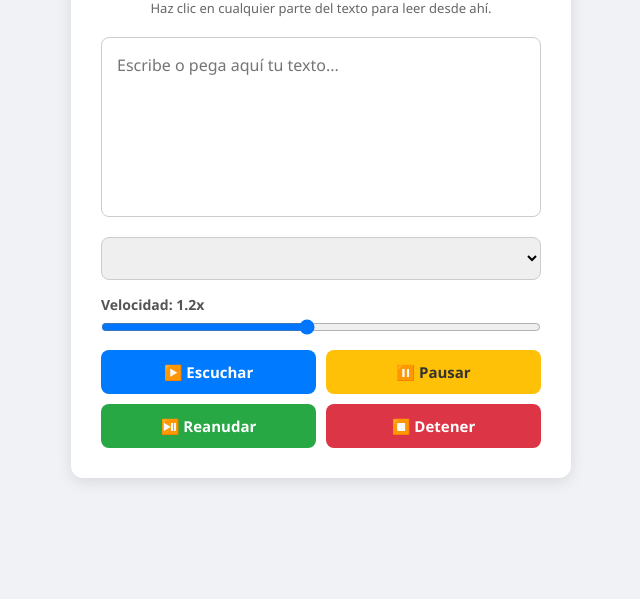
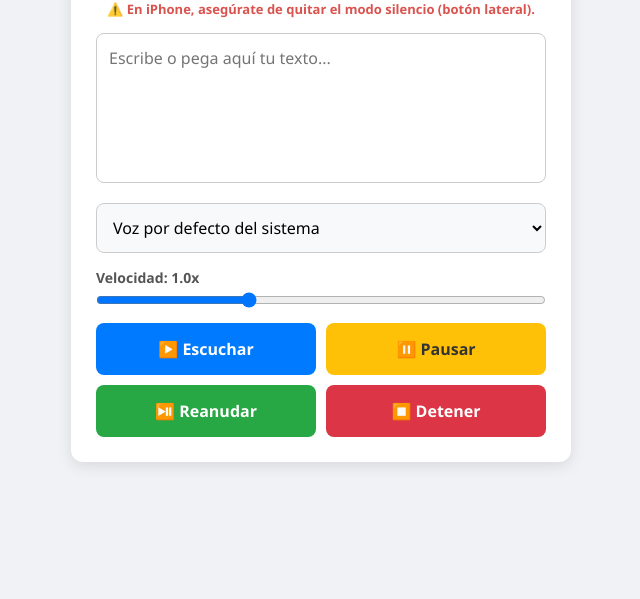
Before and after one commit to rubsrueda/LECTOR, a plain HTML site: page index.html in a window 1280 px wide. Shown: the part 201-800 px from the top of the page, without its empty margins (319-959 px from the left). Drawn offline with Linux system fonts and the light colour scheme.

Commit message:
Update index.html
optimización para teléfonos

```diff
--- a/index.html
+++ b/index.html
@@ -3,141 +3,45 @@
 <head>
     <meta charset="UTF-8">
     <meta name="viewport" content="width=device-width, initial-scale=1.0">
-    <title>Lector de Texto a Voz Avanzado</title>
+    <title>Lector de Texto a Voz (Versión Móvil)</title>
     <style>
-        * {
-            box-sizing: border-box;
-            margin: 0;
-            padding: 0;
-            font-family: 'Segoe UI', Tahoma, Geneva, Verdana, sans-serif;
-        }
-
-        body {
-            background-color: #f0f2f5;
-            display: flex;
-            justify-content: center;
-            align-items: center;
-            min-height: 100vh;
-            padding: 20px;
-        }
-
-        .container {
-            background-color: white;
-            padding: 30px;
-            border-radius: 12px;
-            box-shadow: 0 4px 15px rgba(0, 0, 0, 0.1);
-            width: 100%;
-            max-width: 500px;
-            text-align: center;
-        }
-
-        h1 {
-            color: #333;
-            margin-bottom: 5px;
-        }
-
-        .instruccion {
-            color: #666;
-            font-size: 13px;
-            margin-bottom: 20px;
-        }
-
-        textarea {
-            width: 100%;
-            height: 180px;
-            padding: 15px;
-            border: 1px solid #ccc;
-            border-radius: 8px;
-            font-size: 16px;
-            resize: none;
-            margin-bottom: 15px;
-            line-height: 1.5;
-        }
-
-        textarea:focus {
-            outline: none;
-            border-color: #007bff;
-            box-shadow: 0 0 5px rgba(0, 123, 255, 0.3);
-        }
-
-        .controls {
-            display: flex;
-            flex-direction: column;
-            gap: 15px;
-        }
-
-        select {
-            padding: 10px;
-            border-radius: 8px;
-            border: 1px solid #ccc;
-            font-size: 14px;
-            cursor: pointer;
-        }
-
-        .slider-container {
-            display: flex;
-            flex-direction: column;
-            text-align: left;
-            gap: 5px;
-        }
-
-        .slider-container label {
-            font-size: 14px;
-            font-weight: bold;
-            color: #555;
-        }
-
-        input[type="range"] {
-            width: 100%;
-            cursor: pointer;
-        }
-
-        /* Nuevos estilos para los botones en cuadrícula */
-        .botones-reproduccion {
-            display: grid;
-            grid-template-columns: 1fr 1fr;
-            gap: 10px;
-        }
-
-        button {
-            color: white;
-            border: none;
-            padding: 12px;
-            border-radius: 8px;
-            font-size: 15px;
-            font-weight: bold;
-            cursor: pointer;
-            transition: opacity 0.3s, transform 0.1s;
-        }
-
-        button:hover { opacity: 0.9; }
+        * { box-sizing: border-box; margin: 0; padding: 0; font-family: 'Segoe UI', sans-serif; }
+        body { background-color: #f0f2f5; display: flex; justify-content: center; align-items: center; min-height: 100vh; padding: 15px; }
+        .container { background-color: white; padding: 25px; border-radius: 12px; box-shadow: 0 4px 15px rgba(0,0,0,0.1); width: 100%; max-width: 500px; text-align: center; }
+        h1 { color: #333; font-size: 24px; margin-bottom: 5px; }
+        .instruccion { color: #d9534f; font-weight: bold; font-size: 13px; margin-bottom: 15px; }
+        textarea { width: 100%; height: 150px; padding: 12px; border: 1px solid #ccc; border-radius: 8px; font-size: 16px; resize: none; margin-bottom: 15px; line-height: 1.5; }
+        .controls { display: flex; flex-direction: column; gap: 15px; }
+        select { padding: 12px; border-radius: 8px; border: 1px solid #ccc; font-size: 16px; background-color: #f8f9fa; }
+        .slider-container { display: flex; flex-direction: column; text-align: left; gap: 5px; }
+        .slider-container label { font-size: 14px; font-weight: bold; color: #555; }
+        input[type="range"] { width: 100%; }
+        .botones-reproduccion { display: grid; grid-template-columns: 1fr 1fr; gap: 10px; }
+        button { color: white; border: none; padding: 15px; border-radius: 8px; font-size: 16px; font-weight: bold; cursor: pointer; }
         button:active { transform: scale(0.96); }
-
-        /* Colores para cada botón */
-        .btn-play { background-color: #007bff; } /* Azul */
-        .btn-pause { background-color: #ffc107; color: #333; } /* Amarillo */
-        .btn-resume { background-color: #28a745; } /* Verde */
-        .btn-stop { background-color: #dc3545; } /* Rojo */
-
+        .btn-play { background-color: #007bff; }
+        .btn-pause { background-color: #ffc107; color: #333; }
+        .btn-resume { background-color: #28a745; }
+        .btn-stop { background-color: #dc3545; }
     </style>
 </head>
 <body>
 
     <div class="container">
         <h1>Lector de Texto 🗣️</h1>
-        <p class="instruccion">Haz clic en cualquier parte del texto para leer desde ahí.</p>
+        <p class="instruccion">⚠️ En iPhone, asegúrate de quitar el modo silencio (botón lateral).</p>
 
         <textarea id="texto" placeholder="Escribe o pega aquí tu texto..."></textarea>
 
         <div class="controls">
-            <select id="voces"></select>
+            <select id="voces"><option value="">Cargando voces...</option></select>
 
             <div class="slider-container">
-                <label for="velocidad">Velocidad: <span id="valorVelocidad">1.2</span>x</label>
-                <input type="range" id="velocidad" min="0.5" max="2" value="1.2" step="0.1">
+                <label for="velocidad">Velocidad: <span id="valorVelocidad">1.0</span>x</label>
+                <!-- En móviles es mejor empezar en 1.0 por defecto -->
+                <input type="range" id="velocidad" min="0.5" max="2" value="1.0" step="0.1">
             </div>
 
-            <!-- Botones de control -->
             <div class="botones-reproduccion">
                 <button id="btnLeer" class="btn-play">▶️ Escuchar</button>
                 <button id="btnPausar" class="btn-pause">⏸️ Pausar</button>
@@ -153,7 +57,6 @@
         const inputVelocidad = document.getElementById('velocidad');
         const valorVelocidad = document.getElementById('valorVelocidad');
 
-        // Botones
         const btnLeer = document.getElementById('btnLeer');
         const btnPausar = document.getElementById('btnPausar');
         const btnReanudar = document.getElementById('btnReanudar');
@@ -161,16 +64,19 @@
 
         const sintesis = window.speechSynthesis;
         let vocesDisponibles = [];
-        let mensajeActual = null; // Guardamos el mensaje actual para evitar errores en pausa/reanudación
 
-        // Actualizar número del slider
+        // PARCHE MÓVIL: Variable global para evitar que Safari/Chrome borren el audio
+        window.mensajeActual = null;
+
         inputVelocidad.addEventListener('input', () => {
             valorVelocidad.textContent = inputVelocidad.value;
         });
 
-        // Cargar voces
+        // PARCHE MÓVIL: Función mejorada para cargar voces
         function cargarVoces() {
             vocesDisponibles = sintesis.getVoices();
+
+            if (vocesDisponibles.length > 0) {
                 selectorVoces.innerHTML = '';
                 vocesDisponibles.forEach((voz) => {
                     const opcion = document.createElement('option');
@@ -178,65 +84,62 @@
                     opcion.value = voz.name;
                     selectorVoces.appendChild(opcion);
                 });
+            } else {
+                selectorVoces.innerHTML = '<option value="">Voz por defecto del sistema</option>';
             }
+        }
+
+        // Intentar cargar inmediatamente
+        cargarVoces();
+        // Intentar cargar cuando el navegador esté listo
+        if (sintesis.onvoiceschanged !== undefined) {
             sintesis.onvoiceschanged = cargarVoces;
+        }
 
-        // BOTÓN LEER (Con lógica de cursor)
         btnLeer.addEventListener('click', () => {
-            sintesis.cancel(); // Detenemos si hay algo leyendo
+            sintesis.cancel(); // Limpiar audios atascados
 
-            // Detectamos dónde está el cursor en el texto
             let inicio = textarea.selectionStart;
             let fin = textarea.selectionEnd;
             let textoALeer = "";
 
             if (inicio !== fin) {
-                // Si el usuario seleccionó/pintó una parte del texto, leemos solo eso
                 textoALeer = textarea.value.substring(inicio, fin);
             } else {
-                // Si no hay texto seleccionado, comprobamos dónde está el cursor
                 if (inicio === textarea.value.length) {
-                    // Si el cursor está justo al final del texto, leemos todo desde el principio
                     textoALeer = textarea.value;
                 } else {
-                    // Si el cursor está en medio, leemos desde ahí hasta el final
                     textoALeer = textarea.value.substring(inicio);
                 }
             }
 
             if (textoALeer.trim() !== '') {
-                mensajeActual = new SpeechSynthesisUtterance(textoALeer);
+                window.mensajeActual = new SpeechSynthesisUtterance(textoALeer);
 
-                // Configurar voz y velocidad
+                // PARCHE MÓVIL: Si no cargaron las voces, igual reproducimos con la voz por defecto
+                if (vocesDisponibles.length > 0) {
                     const vozSeleccionada = vocesDisponibles.find(v => v.name === selectorVoces.value);
-                if (vozSeleccionada) mensajeActual.voice = vozSeleccionada;
-                mensajeActual.rate = parseFloat(inputVelocidad.value);
+                    if (vozSeleccionada) {
+                        window.mensajeActual.voice = vozSeleccionada;
+                    }
+                }
 
-                sintesis.speak(mensajeActual);
+                window.mensajeActual.rate = parseFloat(inputVelocidad.value);
+
+                // Asegurar que hable
+                setTimeout(() => {
+                    sintesis.speak(window.mensajeActual);
+                }, 50);
+
             } else {
                 alert("Por favor, escribe un texto primero.");
             }
         });
 
-        // BOTÓN PAUSAR
-        btnPausar.addEventListener('click', () => {
-            if (sintesis.speaking && !sintesis.paused) {
-                sintesis.pause();
-            }
-        });
+        btnPausar.addEventListener('click', () => { sintesis.pause(); });
+        btnReanudar.addEventListener('click', () => { sintesis.resume(); });
+        btnDetener.addEventListener('click', () => { sintesis.cancel(); });
 
-        // BOTÓN REANUDAR
-        btnReanudar.addEventListener('click', () => {
-            if (sintesis.paused) {
-                sintesis.resume();
-            }
-        });
-
-        // BOTÓN DETENER
-        btnDetener.addEventListener('click', () => {
-            sintesis.cancel();
-        });
     </script>
-
 </body>
 </html>
```
Lines whose indentation alone changed are shown as unchanged.
